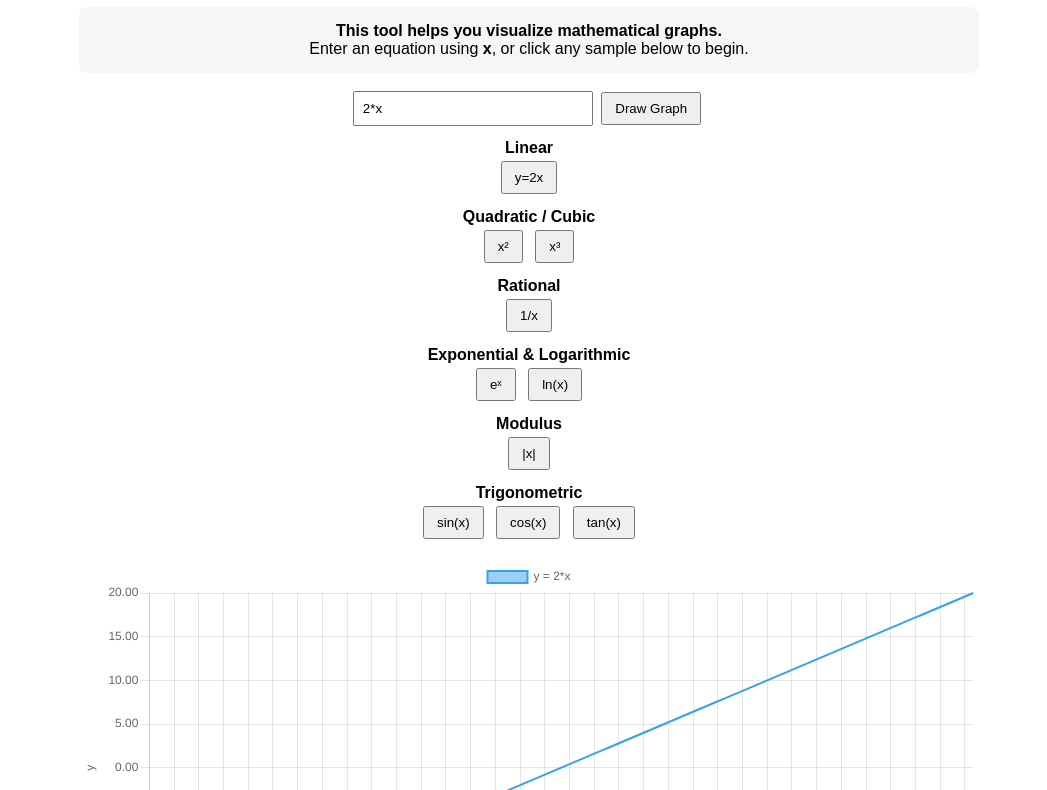
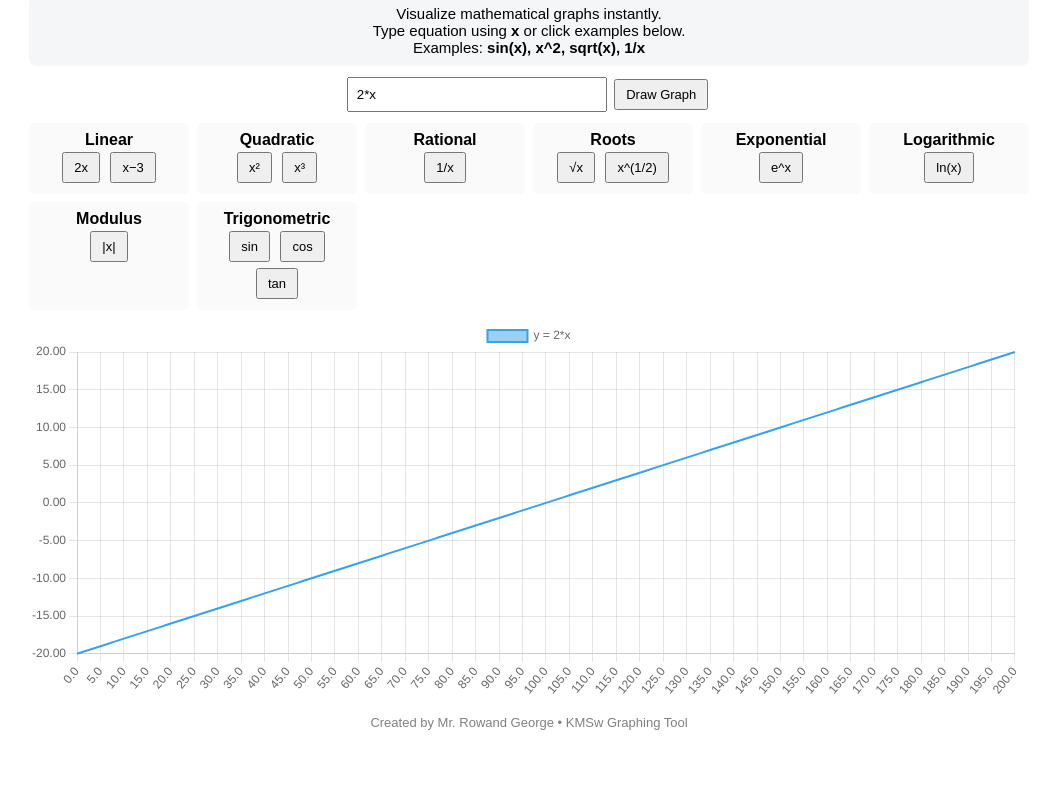
Before and after one commit to rowandjot123/math-graph-tool, a plain HTML site: page index.html in a window 1280 px wide. Shown: the part 73-863 px from the top of the page, without its empty margins (111-1158 px from the left). After the commit the page ends 818 px from the top, so only its background shows below. Drawn offline with nearby package versions, Linux system fonts and the light colour scheme.

Commit message:
Add files via upload

```diff
--- a/index.html
+++ b/index.html
@@ -8,49 +8,57 @@
 
 body{
 font-family:Arial;
-  margin:20px;
+margin:15px;
 text-align:center;
 }
 
 .container{
-  max-width:900px;
+max-width:1000px;
 margin:auto;
-}
-
-h1{
-  color:#003366;
 }
 
 .instructions{
 background:#f4f6f8;
-  padding:15px;
+padding:10px;
 border-radius:8px;
-  margin-bottom:15px;
+margin-bottom:10px;
+font-size:15px;
+}
+
+/* GRID FOR BUTTONS */
+.grid{
+display:grid;
+grid-template-columns:repeat(auto-fit,minmax(160px,1fr));
+gap:8px;
+margin:10px 0;
+}
+
+.category{
+background:#fafafa;
+padding:8px;
+border-radius:6px;
+}
+
+button{
+padding:6px 10px;
+margin:3px;
+cursor:pointer;
+font-size:13px;
 }
 
 input{
 padding:8px;
-  width:220px;
-}
-
-button{
-  padding:7px 12px;
-  margin:4px;
-  cursor:pointer;
+width:240px;
 }
 
 .chartBox{
-  height:450px;
+height:380px;
 }
 
 footer{
-  margin-top:40px;
+margin-top:15px;
+font-size:13px;
 color:gray;
-  font-size:14px;
-}
-
-.category{
-  margin-top:10px;
 }
 
 </style>
@@ -60,27 +68,30 @@ footer{
 
 <div class="container">
 
-<h1>KMSw Graphing Tool</h1>
+<h2>KMSw Graphing Tool</h2>
 
 <div class="instructions">
-<b>This tool helps you visualize mathematical graphs.</b><br>
-Enter an equation using <b>x</b>, or click any sample below to begin.
+Visualize mathematical graphs instantly.<br>
+Type equation using <b>x</b> or click examples below.<br>
+Examples: <b>sin(x), x^2, sqrt(x), 1/x</b>
 </div>
 
 <input id="equation" value="2*x">
 <button onclick="drawGraph()">Draw Graph</button>
 
-<!-- FUNCTION GROUPS -->
+<!-- RESPONSIVE GRID -->
+<div class="grid">
 
 <div class="category">
 <b>Linear</b><br>
-<button onclick="setEq('2*x')">y=2x</button>
+<button onclick="setEq('2*x')">2x</button>
+<button onclick="setEq('x-3')">x−3</button>
 </div>
 
 <div class="category">
-<b>Quadratic / Cubic</b><br>
-<button onclick="setEq('x*x')">x²</button>
-<button onclick="setEq('x*x*x')">x³</button>
+<b>Quadratic</b><br>
+<button onclick="setEq('x^2')">x²</button>
+<button onclick="setEq('x^3')">x³</button>
 </div>
 
 <div class="category">
@@ -89,24 +100,34 @@ Enter an equation using <b>x</b>, or click any sample below to begin.
 </div>
 
 <div class="category">
-<b>Exponential & Logarithmic</b><br>
-<button onclick="setEq('Math.exp(x)')">eˣ</button>
-<button onclick="setEq('Math.log(x)')">ln(x)</button>
+<b>Roots</b><br>
+<button onclick="setEq('sqrt(x)')">√x</button>
+<button onclick="setEq('x^(1/2)')">x^(1/2)</button>
+</div>
+
+<div class="category">
+<b>Exponential</b><br>
+<button onclick="setEq('exp(x)')">e^x</button>
+</div>
+
+<div class="category">
+<b>Logarithmic</b><br>
+<button onclick="setEq('ln(x)')">ln(x)</button>
 </div>
 
 <div class="category">
 <b>Modulus</b><br>
-<button onclick="setEq('Math.abs(x)')">|x|</button>
+<button onclick="setEq('abs(x)')">|x|</button>
 </div>
 
 <div class="category">
 <b>Trigonometric</b><br>
-<button onclick="setEq('Math.sin(x)')">sin(x)</button>
-<button onclick="setEq('Math.cos(x)')">cos(x)</button>
-<button onclick="setEq('Math.tan(x)')">tan(x)</button>
+<button onclick="setEq('sin(x)')">sin</button>
+<button onclick="setEq('cos(x)')">cos</button>
+<button onclick="setEq('tan(x)')">tan</button>
 </div>
 
-<br>
+</div>
 
 <div class="chartBox">
 <canvas id="myChart"></canvas>
@@ -122,10 +143,25 @@ Created by Mr. Rowand George • KMSw Graphing Tool
 
 let chart;
 
+/* ENTER KEY */
 document.getElementById("equation")
 .addEventListener("keypress",e=>{
 if(e.key==="Enter") drawGraph();
 });
+
+/* STUDENT MATH → JS */
+function parseEquation(eq){
+
+return eq
+.replace(/\^/g,"**")
+.replace(/sin/g,"Math.sin")
+.replace(/cos/g,"Math.cos")
+.replace(/tan/g,"Math.tan")
+.replace(/ln/g,"Math.log")
+.replace(/exp/g,"Math.exp")
+.replace(/sqrt/g,"Math.sqrt")
+.replace(/abs/g,"Math.abs");
+}
 
 function setEq(eq){
 document.getElementById("equation").value=eq;
@@ -134,7 +170,8 @@ function setEq(eq){
 
 function drawGraph(){
 
-let eq=document.getElementById("equation").value;
+let raw=document.getElementById("equation").value;
+let eq=parseEquation(raw);
 
 let xValues=[];
 let yValues=[];
@@ -158,36 +195,21 @@ chart=new Chart(
 document.getElementById("myChart"),
 {
 type:"line",
-
 data:{
 labels:xValues,
 datasets:[{
-label:"y = "+eq,
+label:"y = "+raw,
 data:yValues,
-borderWidth:2,
-pointRadius:0
+pointRadius:0,
+borderWidth:2
 }]
 },
-
 options:{
 responsive:true,
 maintainAspectRatio:false,
-
-interaction:{mode:'index',intersect:false},
-
 scales:{
-x:{
-title:{display:true,text:"x"},
-ticks:{
-callback:v=>Number(v).toFixed(1)
-}
-},
-y:{
-title:{display:true,text:"y"},
-ticks:{
-callback:v=>Number(v).toFixed(2)
-}
-}
+x:{ticks:{callback:v=>Number(v).toFixed(1)}},
+y:{ticks:{callback:v=>Number(v).toFixed(2)}}
 }
 }
 });
```
Lines whose indentation alone changed are shown as unchanged.
